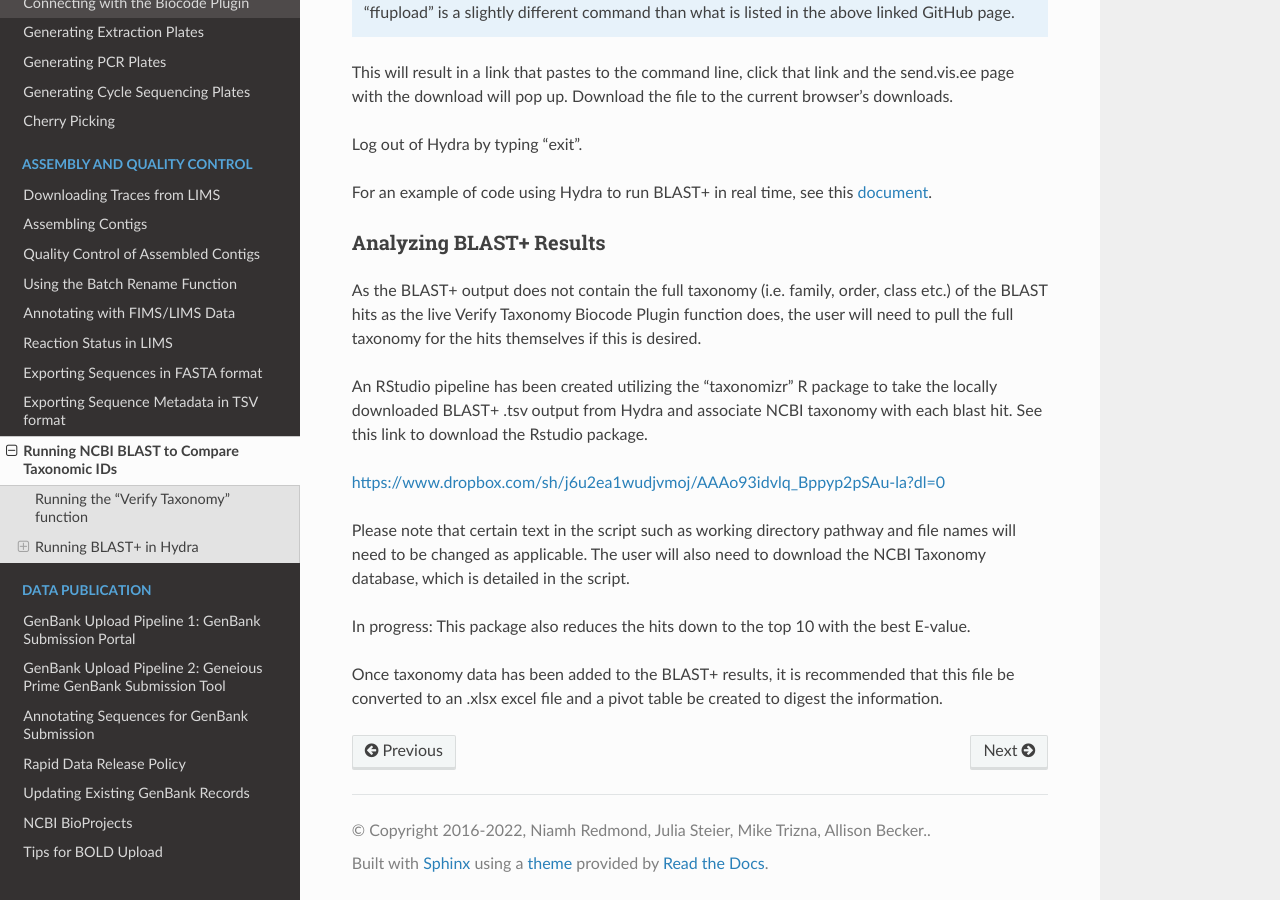
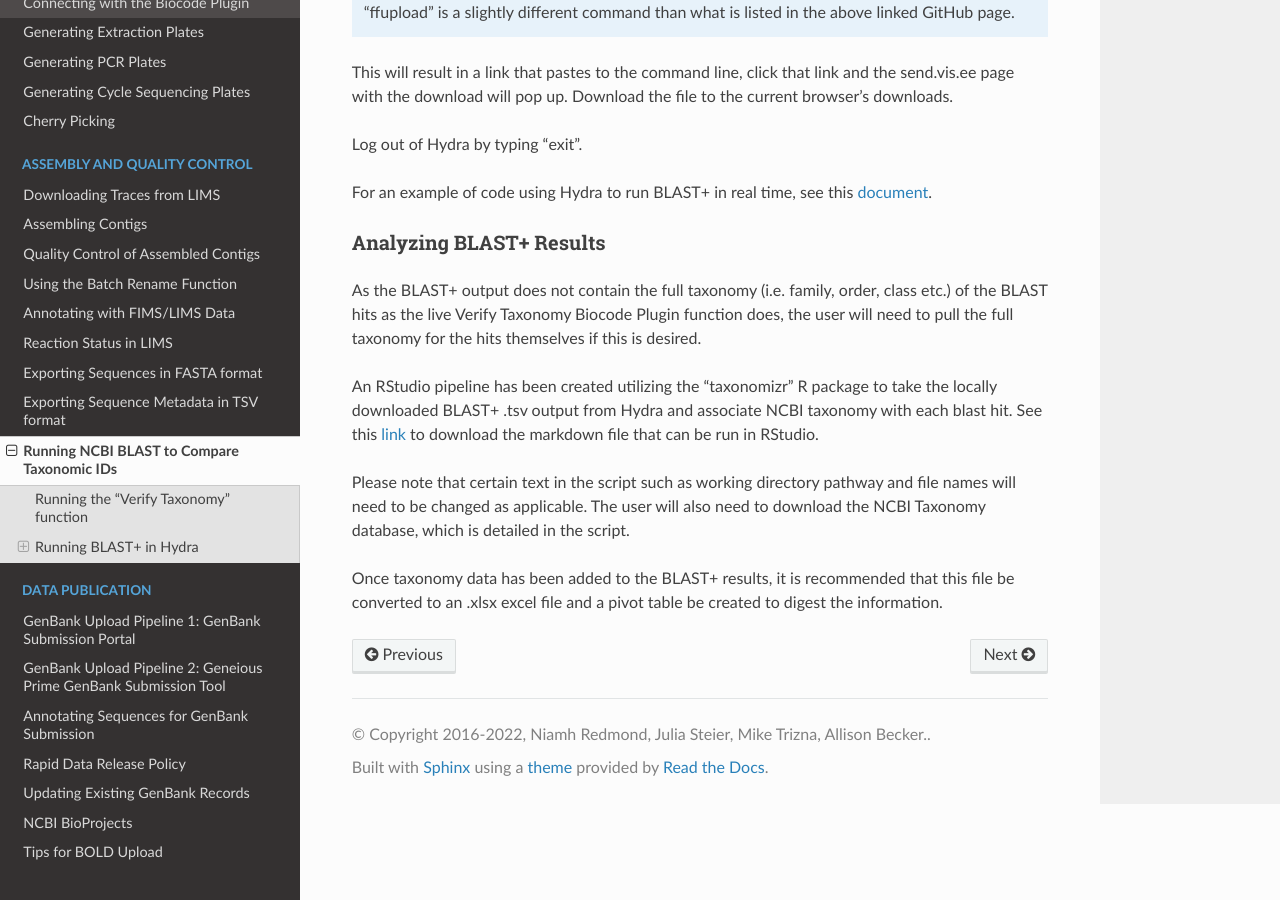
Before and after one commit to SIBarcodeNetwork/ReadtheDocsMaster, a Sphinx documentation site: the page built from Docs/BLAST.rst, in a window 1280 px wide and 900 px high, scrolled down 10245 px. Built offline with Sphinx 7.4.7 and the Read the Docs theme 2.0.0, drawn with Linux system fonts in a browser that asks for light colours.

Commit message:
taxonomizr Rmd file link updated in BLAST.rst

```diff
--- a/Docs/BLAST.rst
+++ b/Docs/BLAST.rst
@@ -290,12 +290,8 @@ Analyzing BLAST+ Results
 
 As the BLAST+ output does not contain the full taxonomy (i.e. family, order, class etc.) of the BLAST hits as the live Verify Taxonomy Biocode Plugin function does, the user will need to pull the full taxonomy for the hits themselves if this is desired.
 
-An RStudio pipeline has been created utilizing the “taxonomizr” R package to take the locally downloaded BLAST+ .tsv output from Hydra and associate NCBI taxonomy with each blast hit. See this link to download the Rstudio package.
-
-https://www.dropbox.com/sh/j6u2ea1wudjvmoj/AAAo93idvlq_Bppyp2pSAu-la?dl=0
+An RStudio pipeline has been created utilizing the “taxonomizr” R package to take the locally downloaded BLAST+ .tsv output from Hydra and associate NCBI taxonomy with each blast hit. See this `link <https://github.com/SIBarcodeNetwork/ReadtheDocsMaster/blob/master/Running_taxonomizr_post_BLAST_12_13_2022.Rmd>`_ to download the markdown file that can be run in RStudio.
 
 Please note that certain text in the script such as working directory pathway and file names will need to be changed as applicable. The user will also need to download the NCBI Taxonomy database, which is detailed in the script.
 
-In progress: This package also reduces the hits down to the top 10 with the best E-value.
-
 Once taxonomy data has been added to the BLAST+ results, it is recommended that this file be converted to an .xlsx excel file and a pivot table be created to digest the information.
```
